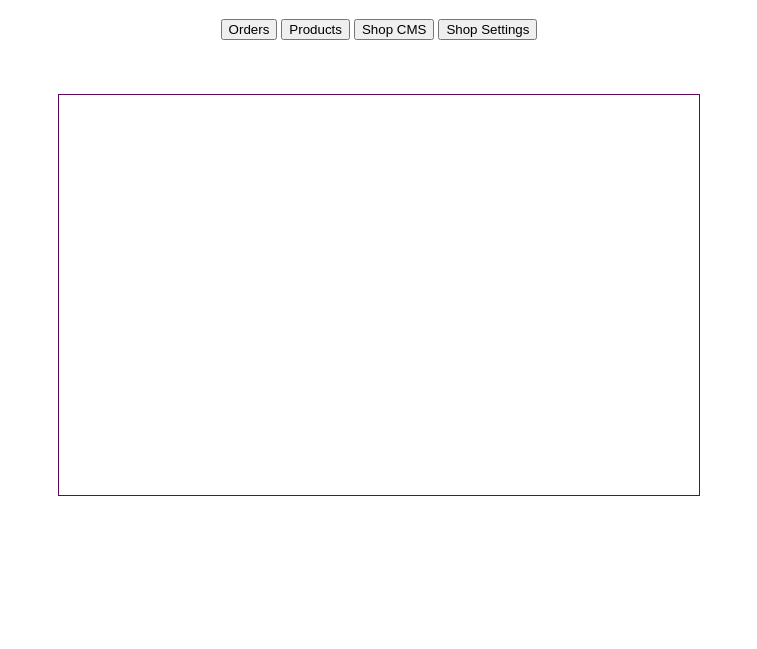
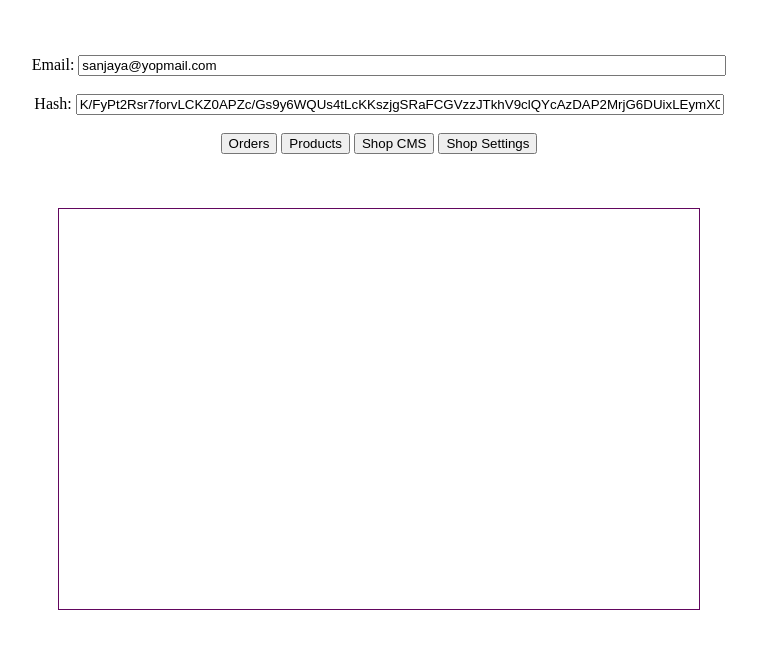
Before and after one commit to br0sive/whitelabel-html, a plain HTML site: page index.html in a window 1280 px wide. Shown: the part 61-710 px from the top of the page, without its empty margins (261-1018 px from the left). Drawn offline with Linux system fonts and the light colour scheme.

Commit message:
added input fields

```diff
--- a/index.html
+++ b/index.html
@@ -17,6 +17,26 @@
   <body>
     <center>
       <h1>Third-Party Website Using AdUp SDK</h1>
+      <br />
+      <br />
+      Email:
+      <input
+        style="width: 50vw"
+        id="emailInput"
+        type="text"
+        value="sanjaya@yopmail.com"
+      />
+      <br />
+      <br />
+      Hash:
+      <input
+        style="width: 50vw"
+        id="hashInput"
+        type="text"
+        value="K/FyPt2Rsr7forvLCKZ0APZc/Gs9y6WQUs4tLcKKszjgSRaFCGVzzJTkhV9clQYcAzDAP2MrjG6DUixLEymX0A=="
+      />
+      <br />
+      <br />
       <button onclick="initAdUp('/orders')">Orders</button>
       <button onclick="initAdUp('/products')">Products</button>
       <button onclick="initAdUp('/shop/cms')">Shop CMS</button>
@@ -29,11 +49,14 @@
     </center>
     <script>
       function initAdUp(page) {
+        var email = document.getElementById("emailInput").value;
+        var hash = document.getElementById("hashInput").value;
+
         window.AdUp.init({
           containerId: "adup-container",
-          hash: "K/FyPt2Rsr7forvLCKZ0APZc/Gs9y6WQUs4tLcKKszjgSRaFCGVzzJTkhV9clQYcAzDAP2MrjG6DUixLEymX0A==",
+          hash: hash,
           page: page,
-          email: "sanjaya@yopmail.com",
+          email: email,
         });
       }
     </script>
```
